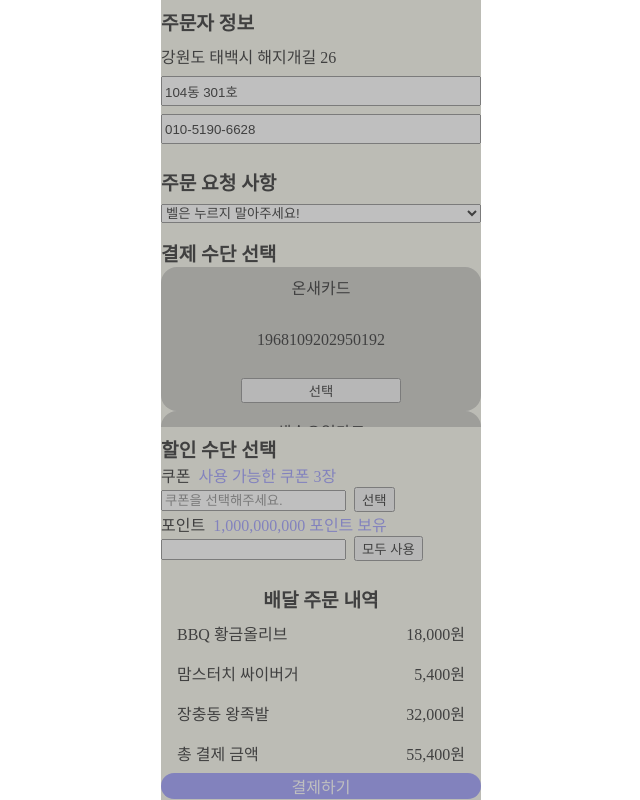
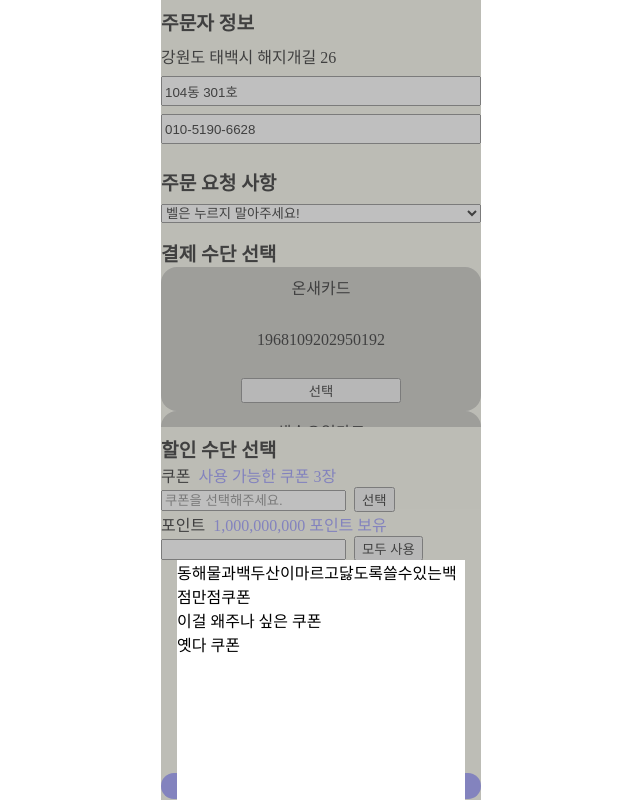
Before and after one commit to grapgrap/orderapp, a React (Create React App) app: page /orderapp/order in a window 1280 px wide. Both pictures are taken after a click on the button "선택". Shown: the whole page, without its empty margins (319-959 px from the left). Built offline with nearby package versions, Linux system fonts and the light colour scheme.

Commit message:
할인 쿠폰 선택 메뉴 구현중...2

```diff
--- a/src/Components/OrderPage/OrderPage.jsx
+++ b/src/Components/OrderPage/OrderPage.jsx
@@ -69,6 +69,14 @@ function OrderPage({ user, setUser }) {
   // 할인 수단 선택
   const [discountHistory, setDiscountHistory] = useState('');
   const [isDiscountmenu, setIsDiscountMenu] = useState(false);
+  const couponList = [];
+  for (let i = 0; i < user.discount.coupon.length; i++) {
+    couponList.push(
+      <DiscountCouponMenuContent key={user.discount.coupon[i].coupon_id}>
+        {user.discount.coupon[i].coupon_name}
+      </DiscountCouponMenuContent>
+    );
+  }
 
   // 주문 내역
   const menuList = [
@@ -95,9 +103,9 @@ function OrderPage({ user, setUser }) {
         setIsDiscountMenu={setIsDiscountMenu}
       />
       {isDiscountmenu ? (
-        <DiscountCouponMenuWrap
-          onClick={() => setIsDiscountMenu(false)}
-        ></DiscountCouponMenuWrap>
+        <DiscountCouponMenuWrap onClick={() => setIsDiscountMenu(false)}>
+          <DiscountCouponMenu>{couponList}</DiscountCouponMenu>
+        </DiscountCouponMenuWrap>
       ) : (
         <></>
       )}
@@ -141,4 +149,14 @@ export const DiscountCouponMenuWrap = styled.div`
   background: rgb(128, 128, 128, 0.5);
 `;
 
-export const DiscountCouponMenu = styled.div``;
+export const DiscountCouponMenu = styled.div`
+  position: absolute;
+  bottom: 0;
+  min-width: 18rem;
+  max-width: 28rem;
+  height: 15rem;
+  background: white;
+  margin: 0 1rem;
+`;
+
+export const DiscountCouponMenuContent = styled.div``;
```
